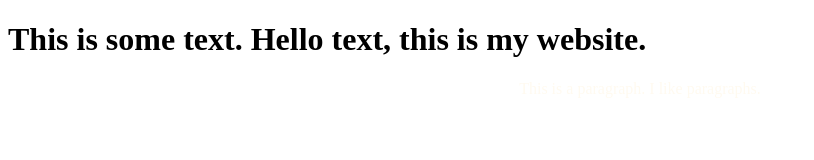
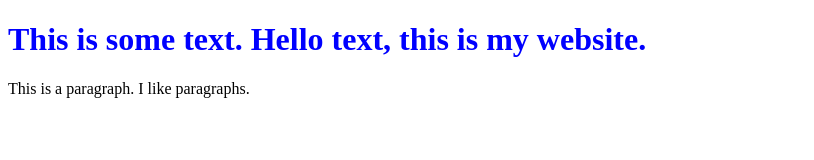
Before and after one commit to XenonNinja/html-learning, a plain HTML site: page index.html in a window 1280 px wide. Shown: the whole page, without its empty margins (0-814 px from the left). Drawn offline with Linux system fonts and the light colour scheme; files that its build step writes are made by us from their sources.

Commit message:
Update styles.css

```diff
--- a/styles.css
+++ b/styles.css
@@ -1 +1,3 @@
-p {color:#FFFAF0;text-align: center;}
+h1 {
+  color: blue;
+}
```
